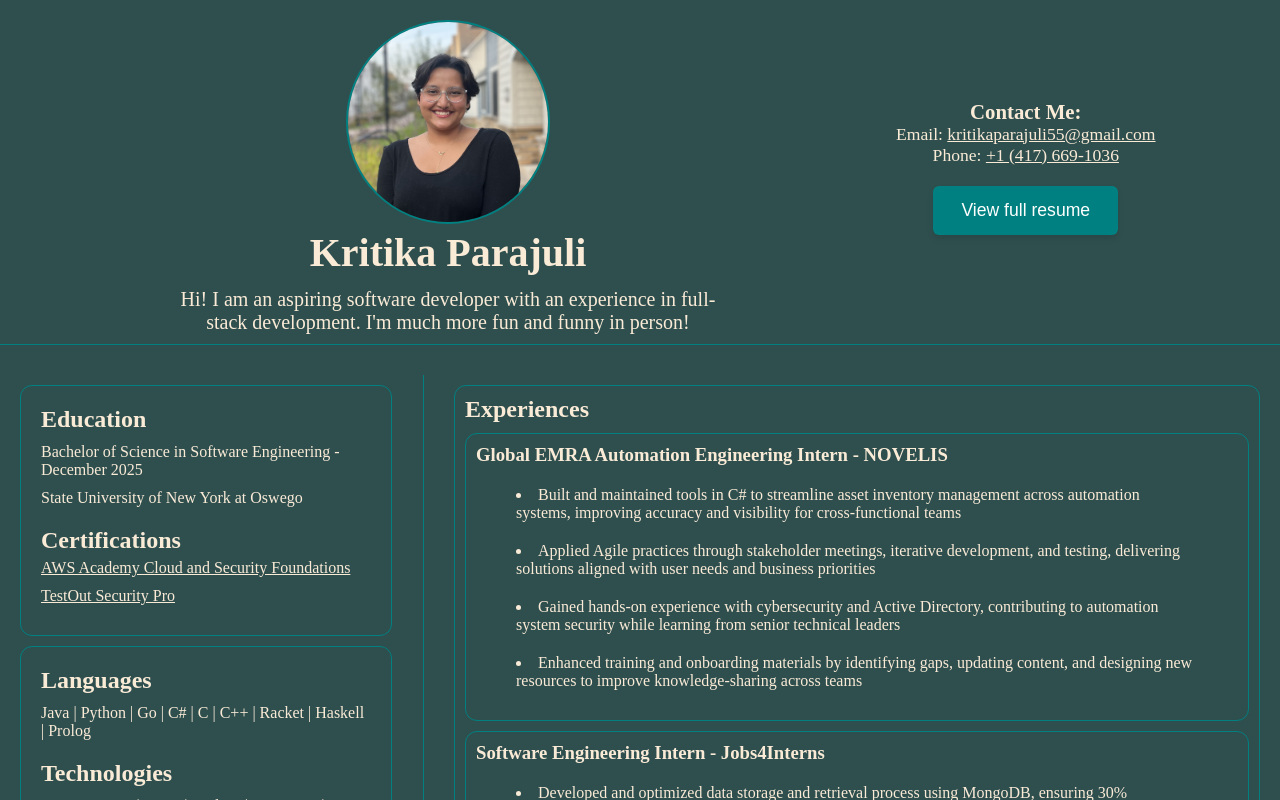
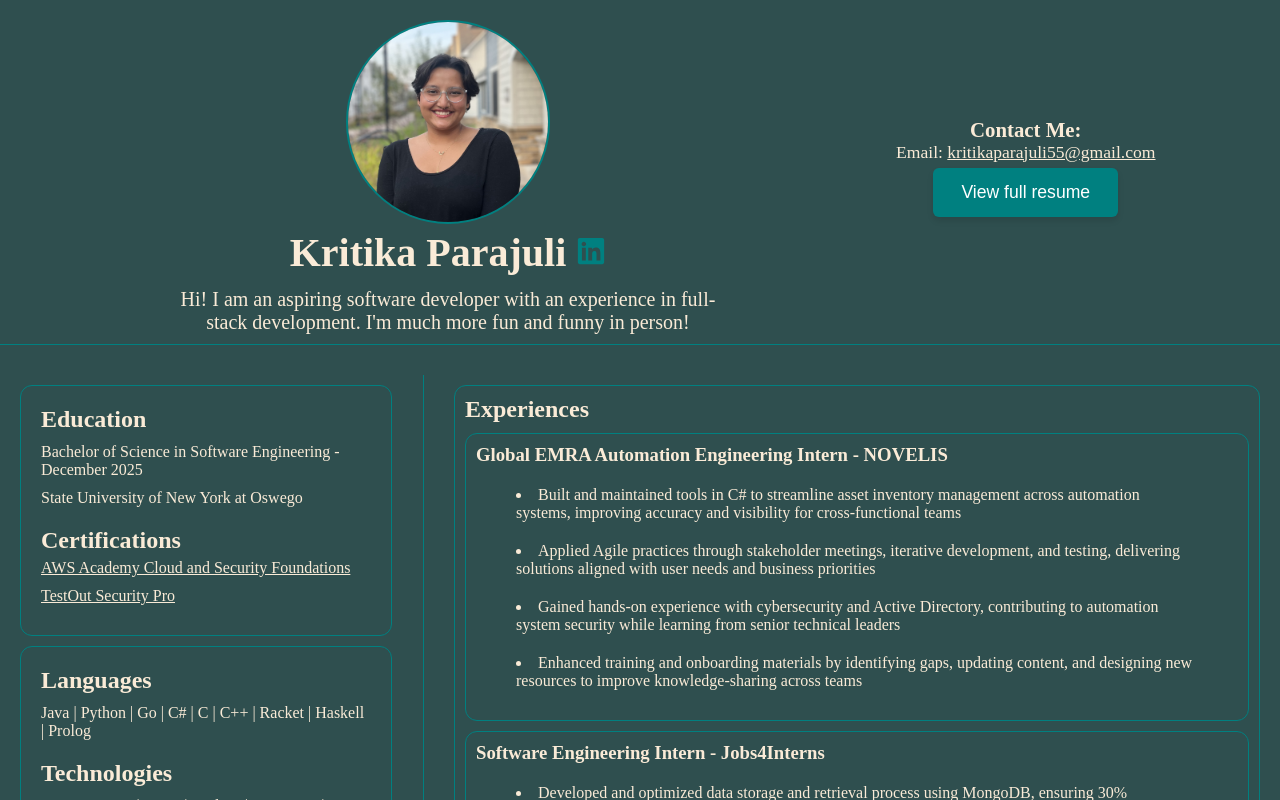
Before and after one commit to kparajul/Portfolio, a React (Create React App) app in the folder portfolio-site/: page / in a window 1280 px wide. Shown: the top 800 px of the page. Built offline with nearby package versions, Linux system fonts and the light colour scheme.

Commit message:
added linkedin and updated header

```diff
--- a/portfolio-site/package.json
+++ b/portfolio-site/package.json
@@ -10,6 +10,7 @@
     "@testing-library/user-event": "^13.5.0",
     "react": "^19.1.0",
     "react-dom": "^19.1.0",
+    "react-icons": "^5.5.0",
     "react-scripts": "5.0.1",
     "web-vitals": "^2.1.4"
   },
--- a/portfolio-site/src/components/Header.js
+++ b/portfolio-site/src/components/Header.js
@@ -1,12 +1,16 @@
 import React from 'react';
 import './Header.css';
+import { FaLinkedin } from 'react-icons/fa';
 
   const Header = () => (
     <header className="header">
       <div className="image-container">
         <img src={`${process.env.PUBLIC_URL}/myImage.png`} alt="Kritika Parajuli"/>
       </div>
-      <div className='name-container'><h1>Kritika Parajuli</h1></div>
+      <div className='name-container'><h1>
+        Kritika Parajuli {""}
+        <a href="https://www.linkedin.com/in/kritika-parajuli/" target="_blank" rel="noopener noreferrer" className='linkedin-icon'><FaLinkedin size={30} color='#008080' /></a>
+        </h1></div>
       <div className='bio-container'><p>Hi! I am an aspiring software developer with an experience in full-stack development. I'm much more fun and funny in person!</p></div>
     </header>
   );
--- a/portfolio-site/src/components/Resume.css
+++ b/portfolio-site/src/components/Resume.css
@@ -25,7 +25,7 @@
   .contact-info {
     font-size: 1.1rem;
     color: antiquewhite;
-    margin-bottom: 20px;
+    margin-bottom: 5px;
   }
 
   .contact-info h3 {
--- a/portfolio-site/src/components/Resume.js
+++ b/portfolio-site/src/components/Resume.js
@@ -7,7 +7,6 @@ const Resume = () => (
       <h3>Contact Me:</h3>
       <p>Email: <a href="mailto:kritikaparajuli55@gmail.com">kritikaparajuli55@gmail.com</a>
       </p>
-      <p>Phone: <a href="tel:+1 4176691036">+1 (417) 669-1036</a></p>
     </div>
     <button className='resume-view' onClick={() => window.open(`${process.env.PUBLIC_URL}/Kritika-Resume.pdf`, '_blank')}>
         View full resume</button>
```
Also changed, not shown: 1 other file (tests, documents, lock files or other folders).
